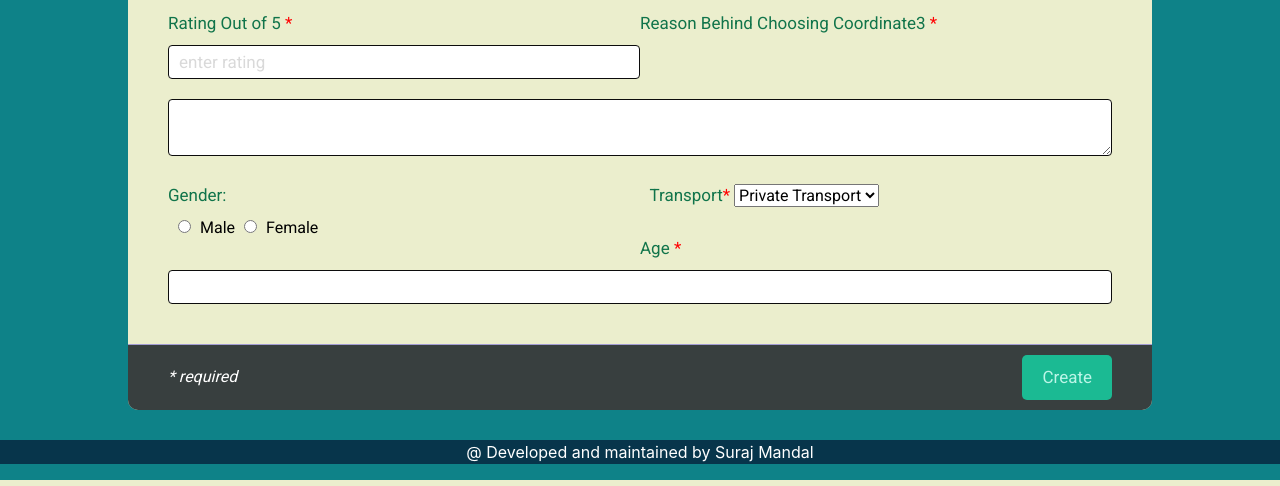
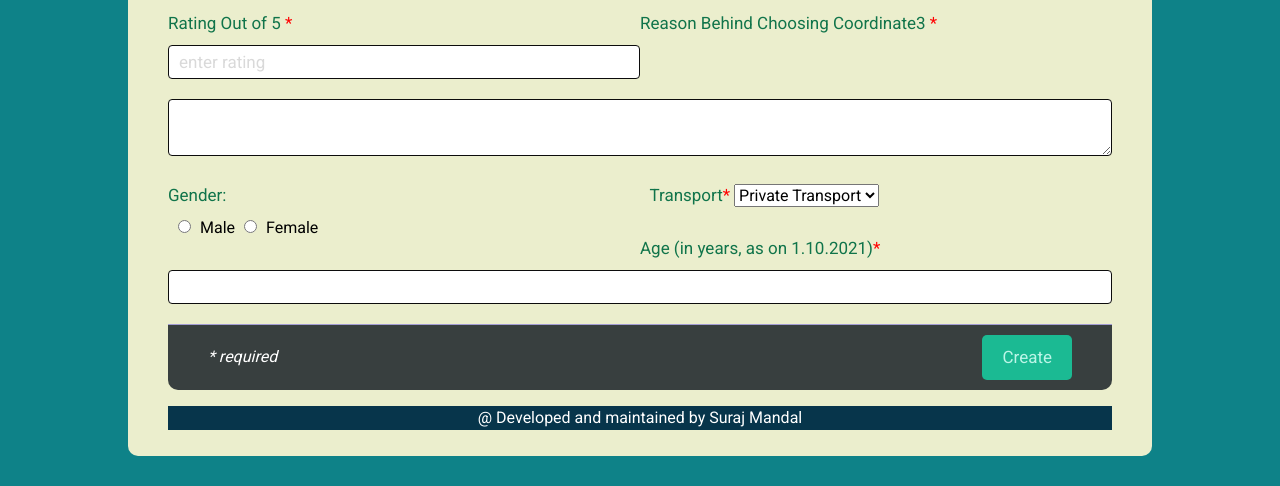
Before and after one commit to srm1071/crowdsource1, a Django app: page /register in a window 1280 px wide. Shown: the part 1504-1990 px from the top of the page. Run offline with Django 3.2, Linux system fonts and the light colour scheme; some libraries are stand-ins or nearby versions.

Commit message:
Update register.html

```diff
--- a/template/register.html
+++ b/template/register.html
@@ -411,11 +411,8 @@
         <!-- Profile picture and Age -->
         <div class="horizontal-group">
           <div class="form-group center">
-            <label for="experience" class="label-title">Age <font color="red">*</font></label>
+            <label for="experience" class="label-title">Age (in years, as on 1.10.2021)<font color="red">*</font></label>
             <input type="number" min="18" max="80" value="" class="form-input" name="age" required="required">
-          </div>
-           <div class="form-group right">
-          </div>
         </div>
       </div>
 
```
